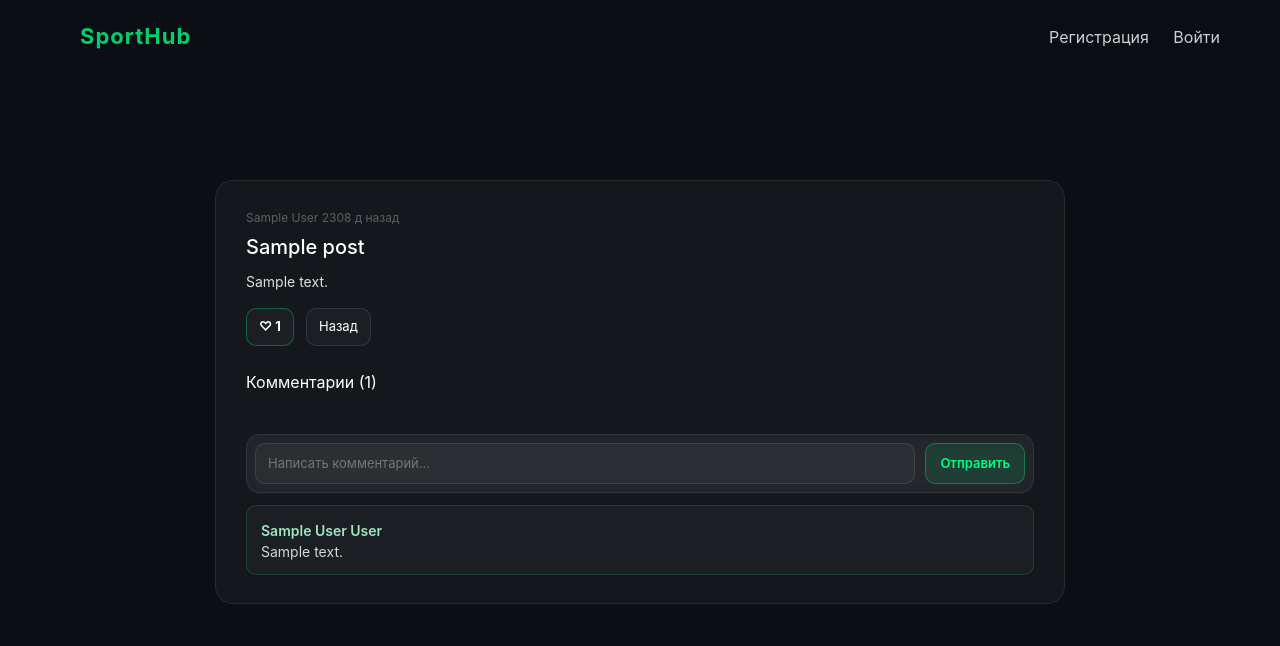
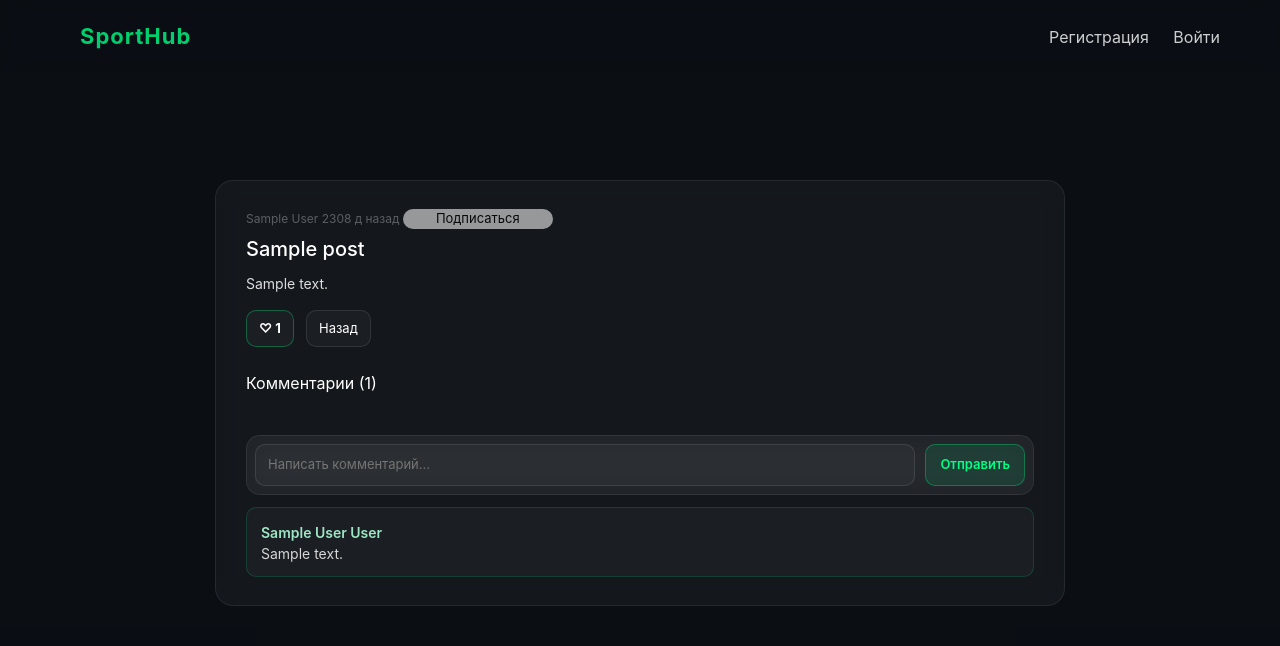
Before and after one commit to lghtlsss/SportHub, a Flask app: page /view_post/1 in a window 1280 px wide. Shown: the top 646 px of the page. Run offline with Flask 3, Linux system fonts and the light colour scheme; tables that the repository leaves empty hold one stand-in row (values such as "Sample post"); data that the repository does not hold is empty.

Commit message:
Subscribe button (without functional yet)

```diff
--- a/main_app/main.py
+++ b/main_app/main.py
@@ -17,7 +17,6 @@ from PIL import Image as Im
 import io
 from tools import time_tool, image_request_tool
 
-# TODO: пофиксить проблему с падением сайта из-за большого кол-ва запросов
 # TODO: flask-limiter
 
 login_manager = LoginManager()
--- a/main_app/static/css/style.css
+++ b/main_app/static/css/style.css
@@ -922,3 +922,18 @@ html, body {
     overflow-x: hidden;
     padding-top: 80px;
 }
+
+.subscribe-btn {
+    width: 150px;
+
+    padding: 2px 8px;
+
+    font-size: 13px;
+
+    line-height: 1.2;
+
+    border: none;
+    border-radius: 12px;
+
+    cursor: pointer;
+}
--- a/main_app/templates/posts_line.html
+++ b/main_app/templates/posts_line.html
@@ -10,7 +10,7 @@
         <div class="post-content">
             <div class="post-header">
             <span class="post-info">
-                {{ post.author }} {{ delta }}
+                {{ post.author }} {{ delta }} <button class="subscribe-btn">Подписаться</button>
             </span>
             </div>
 
--- a/main_app/templates/view_post.html
+++ b/main_app/templates/view_post.html
@@ -8,7 +8,7 @@
 
         <div class="post-header">
             <span class="post-info">
-                {{ post.author }} {{ delta }}
+                {{ post.author }} {{ delta }} <button class="subscribe-btn">Подписаться</button>
             </span>
         </div>
 
```
